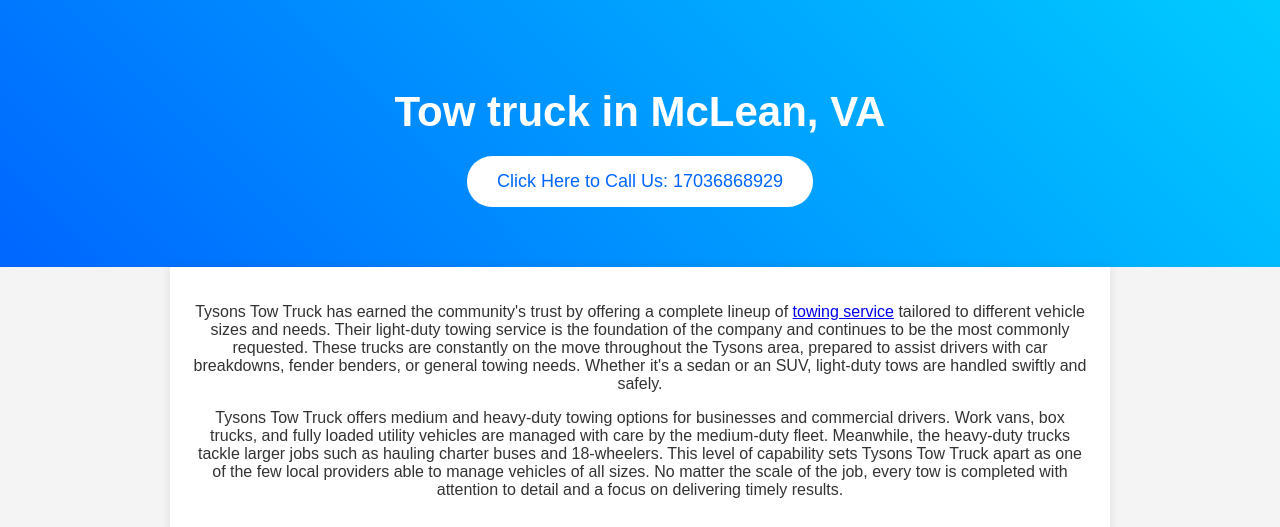
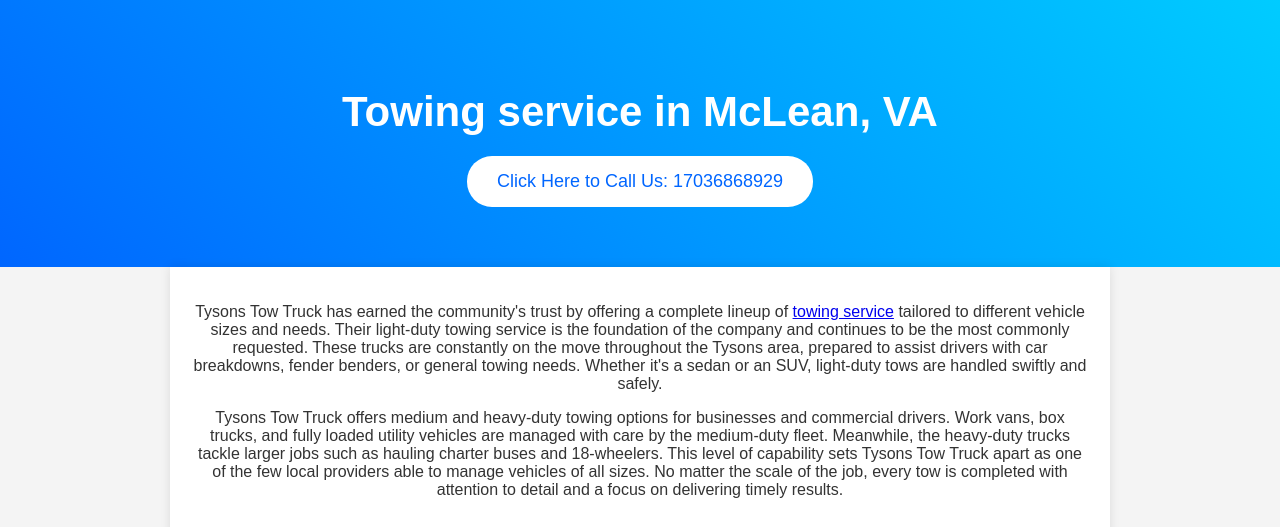
Before and after one commit to tysons-tow-truck/tysons-tow-truck, a plain HTML site: page index.html in a window 1280 px wide. Shown: the top 527 px of the page. Drawn offline with Linux system fonts and the light colour scheme.

Commit message:
Update index.html

```diff
--- a/index.html
+++ b/index.html
@@ -7,7 +7,7 @@
     <meta name="description" content="Tysons Tow Truck stands ready to respond around the clock with professional assistance that prioritizes your time, safety, and vehicle." />
     <meta name="keywords" content="Tow truck, Towing service, Towing company" />
     <meta property="og:title" content="Tow truck in McLean, VA" />
-    <title>Tow truck in McLean, VA</title>
+    <title>Towing service in McLean, VA</title>
     <style>
         body {
             font-family: Arial, sans-serif;
@@ -62,7 +62,7 @@
 
     <!-- Hero Section -->
     <div class="hero">
-        <h1>Tow truck in McLean, VA</h1>
+        <h1>Towing service in McLean, VA</h1>
         <button onclick="window.location.href='tel:+117036868929'">Click Here to Call Us: 17036868929</button>
     </div>
 
```
